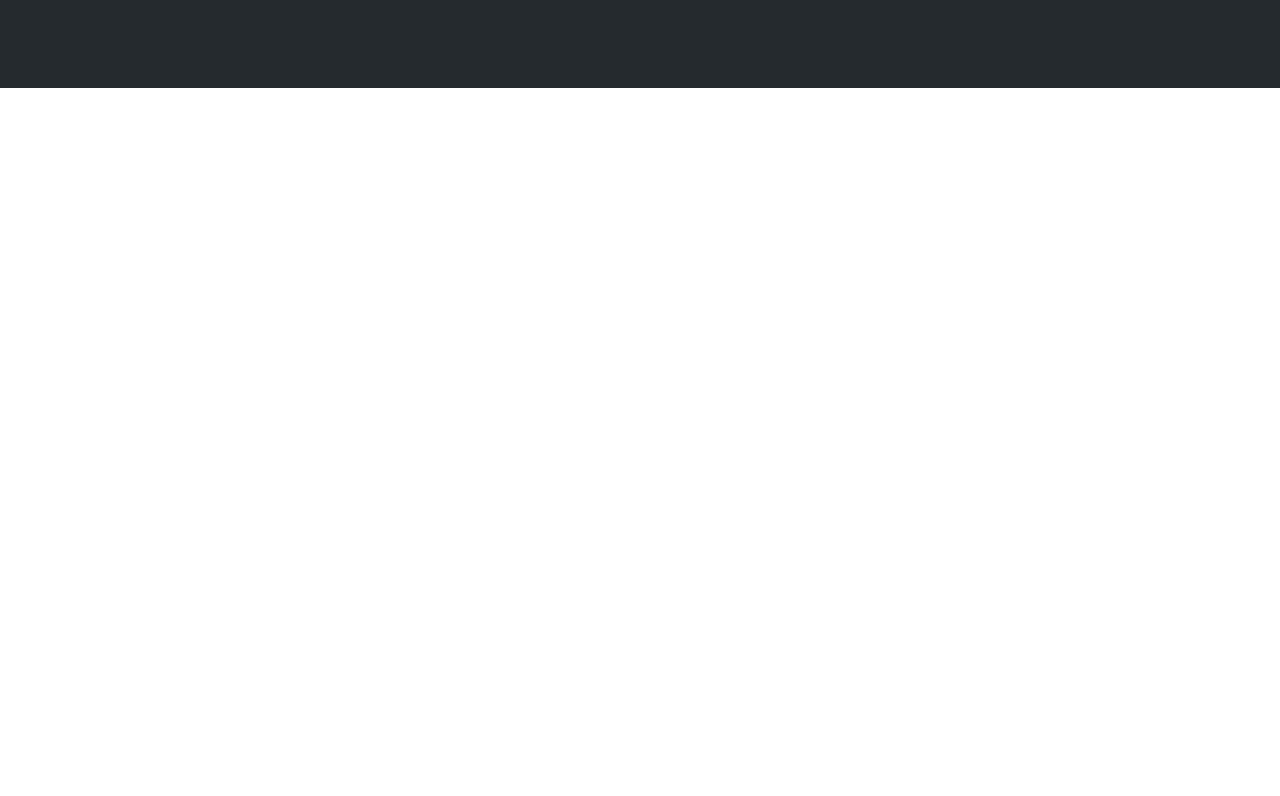
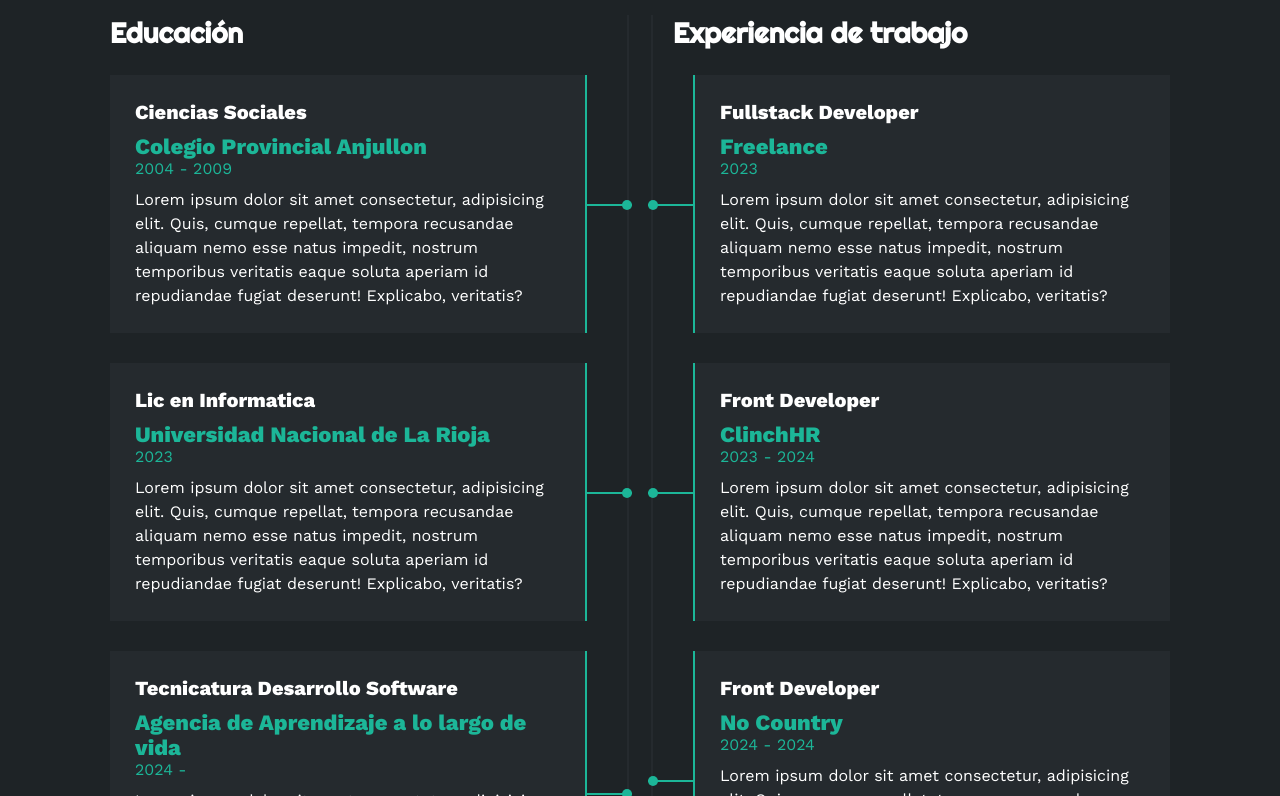
Before and after one commit to facu1391/P-Dev, a React (Vite) app: page / in a window 1280 px wide. Shown: the part 2164-2960 px from the top of the page. Before the commit the page ends 2252 px from the top, so only its background shows below. Built offline with nearby package versions, Linux system fonts and the light colour scheme.

Commit message:
feat:curriculum

```diff
--- a/src/Layout/Layout.jsx
+++ b/src/Layout/Layout.jsx
@@ -4,6 +4,7 @@
 import Inicio from '../Pages/Inicio/Inicio'
 import SobreMi from '../Pages/SobreMi/SobreMi';
 import Skills from '../Pages/Skills/Skills';
+import Curriculum from '../Pages/Curriculum/Curriculum';
 
 const Layout = ({ children }) => {
   return (
@@ -12,6 +13,7 @@
       <Inicio />
       <SobreMi />
       <Skills />
+      <Curriculum />
       {children}
       <Footer />
     </>
--- /dev/null
+++ b/src/Pages/Curriculum/Curriculum.css
@@ -0,0 +1,105 @@
+.curriculum{
+    background-color: #1e2326;
+    color: #fff;
+    padding: 50px 20px;
+}
+.curriculum .contenido-seccion{
+    max-width: 1100px;
+    margin: auto;
+}
+.curriculum h2{
+    font-size: 48px;
+    font-family: 'Righteous';
+    text-align: center;
+    padding: 20px 0;
+
+}
+.curriculum .fila{
+    display: flex;
+    justify-content: space-between;
+}
+.curriculum .fila .col{
+    width: 49%;
+    padding: 0 20px;
+}
+.curriculum .fila .col h3{
+    font-size: 28px;
+    font-family: 'Righteous';
+    margin-bottom: 25px;
+}
+.curriculum .fila .izquierda{
+    border-right: 2px solid #252A2E;
+}
+.curriculum .fila .derecha{
+    border-left: 2px solid #252A2E;
+}
+.curriculum .fila .item{
+    padding: 25px;
+    margin-bottom: 30px;
+    background-color: #252A2E;
+    position: relative;
+}
+.curriculum .fila .item h4{
+    font-size: 20px;
+    margin-bottom: 10px;
+}
+.curriculum .fila .item .casa{
+    color: #1CB698;
+    font-size: 22px;
+    font-weight: bold;
+    display: block;
+}
+.curriculum .fila .item .fecha{
+    display: block;
+    color: #1CB698;
+    margin-bottom: 10px;
+}
+.curriculum .fila .item p{
+    line-height: 24px;
+}
+.curriculum .fila .izq{
+    border-right: 2px solid #1CB698;
+    margin-right: 20px;
+}
+.curriculum .fila .der{
+    border-left: 2px solid #1CB698;
+    margin-left: 20px;
+}
+.curriculum .fila .item .conectori{
+    height: 2px;
+    background-color: #1CB698;
+    width: 47px;
+    position: absolute;
+    top: 50%;
+    right: -47px;
+    z-index: 5;
+}
+.curriculum .fila .item .conectori .circuloi{
+    display: block;
+    height: 10px;
+    width: 10px;
+    border-radius: 50%;
+    background-color: #1CB698;
+    float: right;
+    position: relative;
+    bottom: 4px;
+}
+.curriculum .fila .item .conectord{
+    height: 2px;
+    background-color: #1CB698;
+    width: 47px;
+    position: absolute;
+    top: 50%;
+    left: -47px;
+    z-index: 5;
+}
+.curriculum .fila .item .conectord .circulod{
+    display: block;
+    height: 10px;
+    width: 10px;
+    border-radius: 50%;
+    background-color: #1CB698;
+    float: left;
+    position: relative;
+    bottom: 4px;
+}
--- /dev/null
+++ b/src/Pages/Curriculum/Curriculum.jsx
@@ -0,0 +1,77 @@
+import React from 'react';
+import './Curriculum.css';
+
+const Curriculum = () => {
+  return (
+    <section id="curriculum" class="curriculum">
+        <div class="contenido-seccion">
+            <h2>Curriculum</h2>
+            <div class="fila">
+                <div class="col izquierda">
+                    <h3>Educación</h3>
+                    <div class="item izq">
+                        <h4>Ciencias Sociales</h4>
+                        <span class="casa">Colegio Provincial Anjullon</span>
+                        <span class="fecha">2004 - 2009</span>
+                        <p>Lorem ipsum dolor sit amet consectetur, adipisicing elit. Quis, cumque repellat, tempora recusandae aliquam nemo esse natus impedit, nostrum temporibus veritatis eaque soluta aperiam id repudiandae fugiat deserunt! Explicabo, veritatis?</p>
+                        <div class="conectori">
+                            <div class="circuloi"></div>
+                        </div>
+                    </div>
+                    <div class="item izq">
+                        <h4>Lic en Informatica</h4>
+                        <span class="casa">Universidad Nacional de La Rioja</span>
+                        <span class="fecha">2023</span>
+                        <p>Lorem ipsum dolor sit amet consectetur, adipisicing elit. Quis, cumque repellat, tempora recusandae aliquam nemo esse natus impedit, nostrum temporibus veritatis eaque soluta aperiam id repudiandae fugiat deserunt! Explicabo, veritatis?</p>
+                        <div class="conectori">
+                            <div class="circuloi"></div>
+                        </div>
+                    </div>
+                    <div class="item izq">
+                        <h4>Tecnicatura Desarrollo Software</h4>
+                        <span class="casa">Agencia de Aprendizaje a lo largo de vida</span>
+                        <span class="fecha">2024  - </span>
+                        <p>Lorem ipsum dolor sit amet consectetur, adipisicing elit. Quis, cumque repellat, tempora recusandae aliquam nemo esse natus impedit, nostrum temporibus veritatis eaque soluta aperiam id repudiandae fugiat deserunt! Explicabo, veritatis?</p>
+                        <div class="conectori">
+                            <div class="circuloi"></div>
+                        </div>
+                    </div>
+                </div>
+
+                <div class="col derecha">
+                    <h3>Experiencia de trabajo</h3>
+                    <div class="item der">
+                        <h4>Fullstack Developer</h4>
+                        <span class="casa">Freelance</span>
+                        <span class="fecha">2023</span>
+                        <p>Lorem ipsum dolor sit amet consectetur, adipisicing elit. Quis, cumque repellat, tempora recusandae aliquam nemo esse natus impedit, nostrum temporibus veritatis eaque soluta aperiam id repudiandae fugiat deserunt! Explicabo, veritatis?</p>
+                        <div class="conectord">
+                            <div class="circulod"></div>
+                        </div>
+                    </div>
+                    <div class="item der">
+                        <h4>Front Developer</h4>
+                        <span class="casa">ClinchHR</span>
+                        <span class="fecha">2023 - 2024</span>
+                        <p>Lorem ipsum dolor sit amet consectetur, adipisicing elit. Quis, cumque repellat, tempora recusandae aliquam nemo esse natus impedit, nostrum temporibus veritatis eaque soluta aperiam id repudiandae fugiat deserunt! Explicabo, veritatis?</p>
+                        <div class="conectord">
+                            <div class="circulod"></div>
+                        </div>
+                    </div>
+                    <div class="item der">
+                        <h4>Front Developer</h4>
+                        <span class="casa">No Country</span>
+                        <span class="fecha">2024 - 2024</span>
+                        <p>Lorem ipsum dolor sit amet consectetur, adipisicing elit. Quis, cumque repellat, tempora recusandae aliquam nemo esse natus impedit, nostrum temporibus veritatis eaque soluta aperiam id repudiandae fugiat deserunt! Explicabo, veritatis?</p>
+                        <div class="conectord">
+                            <div class="circulod"></div>
+                        </div>
+                    </div>
+                </div>
+            </div>
+        </div>
+    </section>
+  )
+}
+
+export default Curriculum;
```
